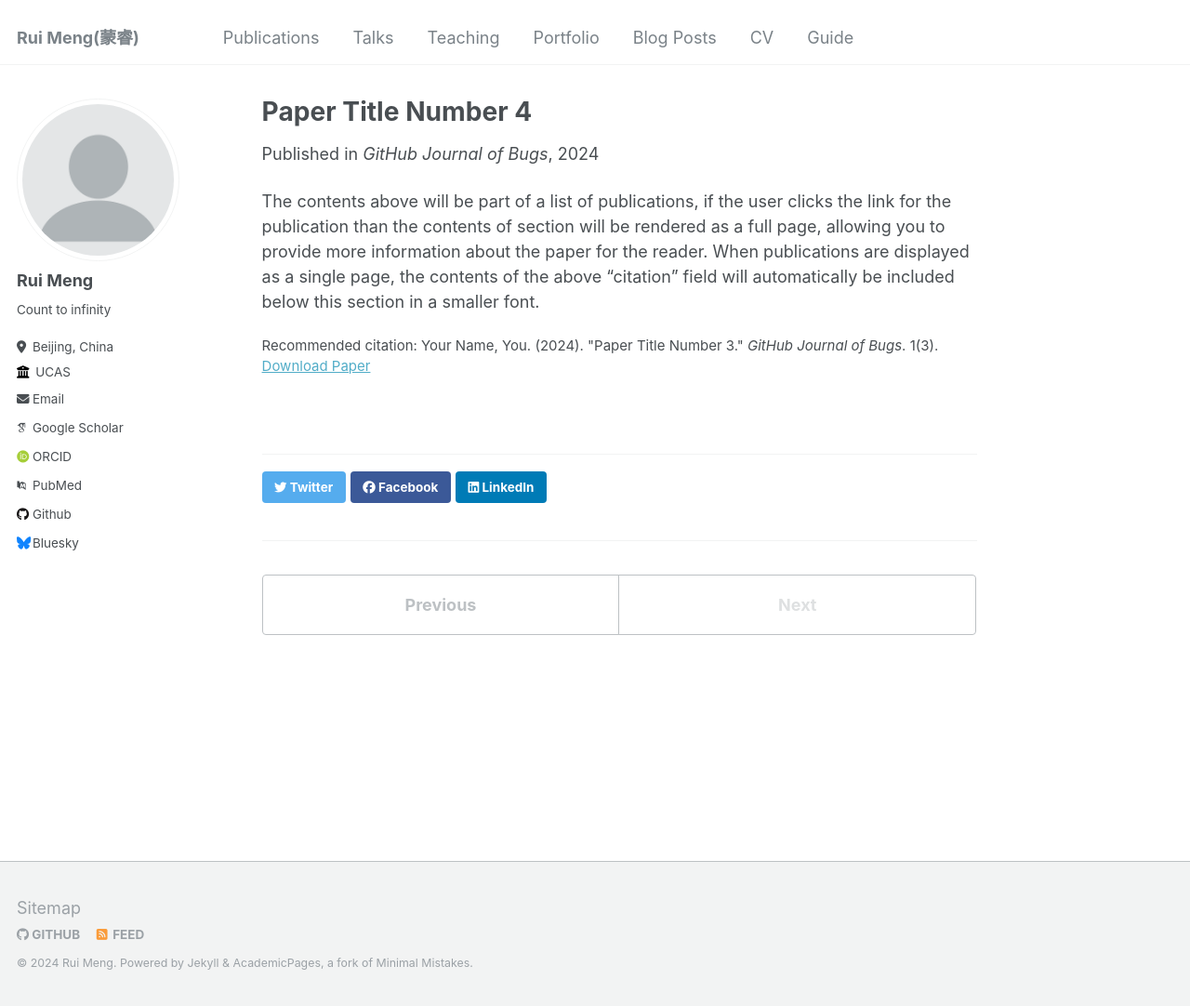
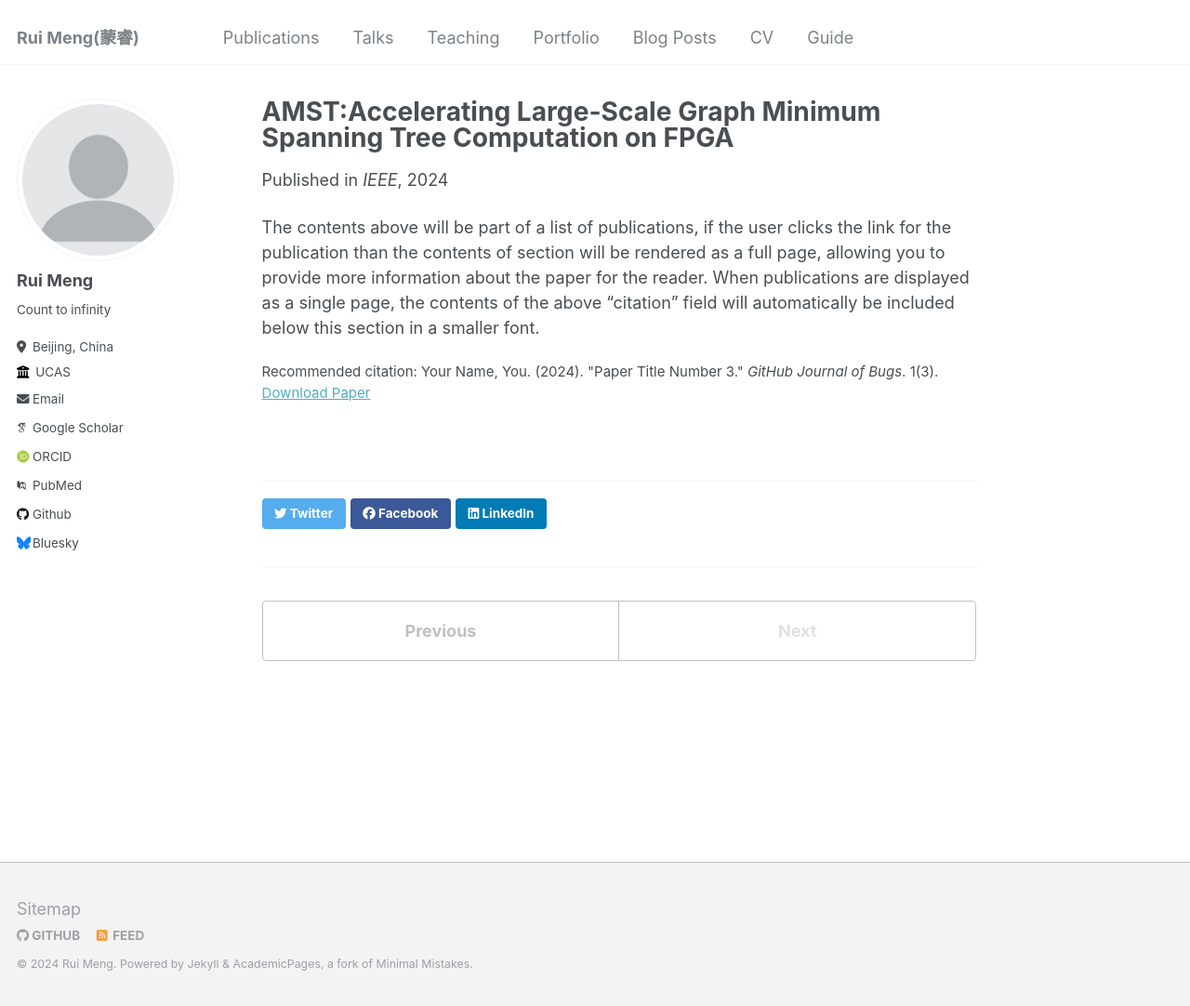
Before and after one commit to Tomas-mr/kaka, a Jekyll site: the page built from _publications/2024-02-17-paper-title-number-4.md, in a window 1280 px wide and 1082 px high. Shown: the whole window at 93% size. Built offline with Jekyll 4.4.1, drawn with Linux system fonts in a browser that asks for light colours; some web fonts are replaced.

Commit message:
Update 2024-02-17-paper-title-number-4.md

```diff
--- a/_publications/2024-02-17-paper-title-number-4.md
+++ b/_publications/2024-02-17-paper-title-number-4.md
@@ -1,10 +1,10 @@
 ---
-title: "Paper Title Number 4"
+title: "AMST:Accelerating Large-Scale Graph Minimum Spanning Tree Computation on FPGA"
 collection: publications
 permalink: /publication/2024-02-17-paper-title-number-4
 excerpt: 'This paper is about fixing template issue #693.'
 date: 2024-02-17
-venue: 'GitHub Journal of Bugs'
+venue: 'IEEE'
 paperurl: 'http://academicpages.github.io/files/paper3.pdf'
 citation: 'Your Name, You. (2024). &quot;Paper Title Number 3.&quot; <i>GitHub Journal of Bugs</i>. 1(3).'
 ---
```
